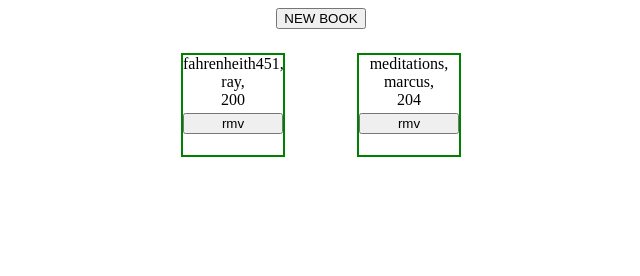
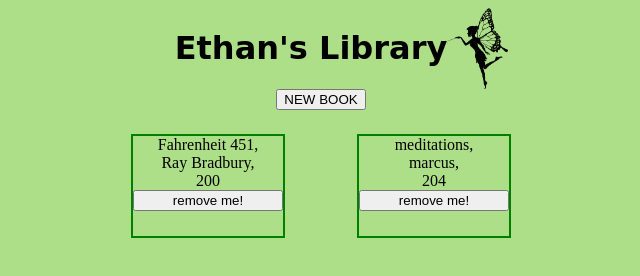
Before and after one commit to ejb1733/library, a plain HTML site: page index.html in a window 1280 px wide. Shown: the whole page, without its empty margins (319-959 px from the left). Drawn offline with Linux system fonts and the light colour scheme.

Commit message:
Add title with fairy, fixed remove
TODO
- make remove btn work for titles with spaces

```diff
--- a/app.js
+++ b/app.js
@@ -29,27 +29,53 @@ function addBookToLibrary(b) {
     mylibrary.push(b);
 }
 
+// function displayBooks() {
+//     container.innerHTML = '';
+//     let i = 0;
+
+//     mylibrary.forEach(element => {
+//         let card = document.createElement('div');
+//         card.setAttribute('class', 'book');
+//         card.setAttribute('id', element.title);
+//         card.innerText = `${element.title}, \n${element.author}, \n${element.pages}`
+
+//         let removebtn = document.createElement('button');
+//         removebtn.setAttribute('class', 'removebtn');
+//         removebtn.innerText = `rmv ${mylibrary[i].author}`;
+//         removebtn.addEventListener('click', () => {
+//             // container.remove(document.querySelector(`${element.title}`));
+//             console.log('remove ' + mylibrary[0].title + document.querySelector(`#${element.title}`));
+//         })
+//         card.append(removebtn);
+
+//         container.appendChild(card);
+//         i++;
+//     });
+// }
+
 function displayBooks() {
     container.innerHTML = '';
-
-    mylibrary.forEach(element => {
+    for (let i = 0; i < mylibrary.length; i++) {
         let card = document.createElement('div');
+        card.setAttribute('id', mylibrary[i].title);
         card.setAttribute('class', 'book');
-        card.innerText = `${element.title}, \n${element.author}, \n${element.pages}`
+        card.innerText = `${mylibrary[i].title}, \n${mylibrary[i].author}, \n${mylibrary[i].pages}`
 
         let removebtn = document.createElement('button');
-        removebtn.setAttribute('class', 'removebtn');
-        removebtn.innerText = 'rmv';
+        removebtn.setAttribute('id', `${mylibrary[i].title}rmv`);
+        removebtn.innerText = `remove me!`;
         removebtn.addEventListener('click', () => {
-            container.remove(card);
+            console.log(`remove ${mylibrary[i].title}`);
+            let element = document.querySelector(`#${mylibrary[i].title}`);
+            element.remove();
         })
-        card.append(removebtn);
+        card.appendChild(removebtn);
 
         container.appendChild(card);
-    });
+    }
 }
 
-let fhr451 = new Book('fahrenheith451', 'ray', '200');
+let fhr451 = new Book('Fahrenheit 451', 'Ray Bradbury', '200');
 let meditations = new Book('meditations', 'marcus', '204');
 
 addBookToLibrary(fhr451);
--- a/index.html
+++ b/index.html
@@ -10,6 +10,12 @@
     <script src="app.js" defer></script>
 </head>
 <body style="overflow:hidden;">
+    <div id="header">
+        <h1>Ethan's Library</h1>
+        <img class='fairy' src='./fairy-with-wand-silhouette-11562916440v6a0knferp-removebg-preview.png'
+            width = 75px; />
+    </div>
+
     <div id="newbook">
         <button id="newbookbtn">NEW BOOK</button>
     </div>
@@ -32,5 +38,9 @@
             </div>
         </form>
     </div>
+
+    <div>
+
+    </div>
 </body>
 </html>
--- a/style.css
+++ b/style.css
@@ -1,10 +1,30 @@
+body {
+    display: flex;
+    flex-direction: column;
+    align-items: center;
+    background-color: #ACDF87;
+}
+
+#header {
+    display: flex;
+}
+
+.fairy {
+    margin-left: -10px;
+}
+
+h1 {
+    margin-left: 45px;
+    font-family:cursive;
+}
+
 #container {
     display: flex;
     justify-content: center;
 }
 
 #container .book {
-    width: 100px;
+    width: 150px;
     height: 100px;
     border: 2px solid green;
     margin: 12px 36px;
```
Also changed, not shown: fairy-with-wand-silhouette-11562916440v6a0knferp-removebg-preview.png (added).
